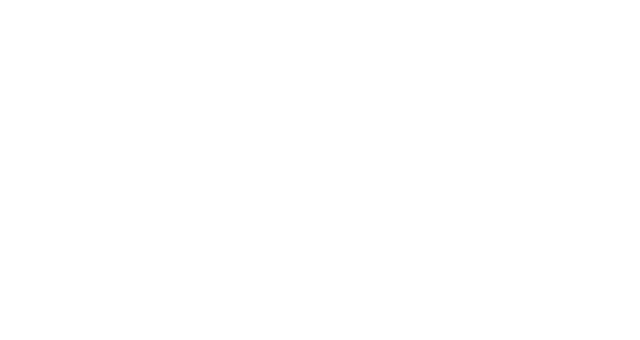
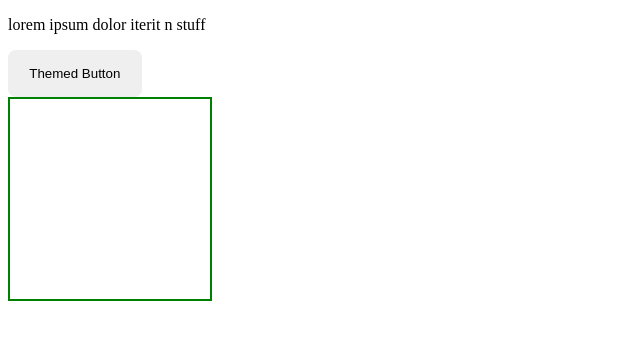
Before and after one commit to GitsOfVivek/Context-Theme-Toggler---Contest-05-03-23---40nhfkxdvxq6, a React app: page / in a window 1280 px wide. Shown: the top 340 px of the page, without its empty margins (0-640 px from the left). Built offline with nearby package versions, Linux system fonts and the light colour scheme.

Commit message:
Update ThemeProvider.js

```diff
--- a/src/components/ThemeProvider.js
+++ b/src/components/ThemeProvider.js
@@ -1,13 +1,22 @@
-import React from 'react';
+import React, { useState } from 'react';
 
-const ThemeContext = React.createContext()
-const ThemeProvider = (props) =>{
+const ThemeContext = React.createContext();
+const ThemeProvider = props => {
 
-    return (
-        <React.Fragment>
+    const[state, setState] = useState({
+        theme: 'light',
+    });
 
-        </React.Fragment>
-    )
-}
+    const updateContext = (key, value) => {
+        setState({
+            ...state,
+            [key]: value,
+        })
+    }
 
-export {ThemeProvider,ThemeContext}
+	return <ThemeContext.Provider value={{...state, updateContext}}>
+        {props.children}
+    </ThemeContext.Provider>;
+};
+
+export { ThemeProvider, ThemeContext };
```
